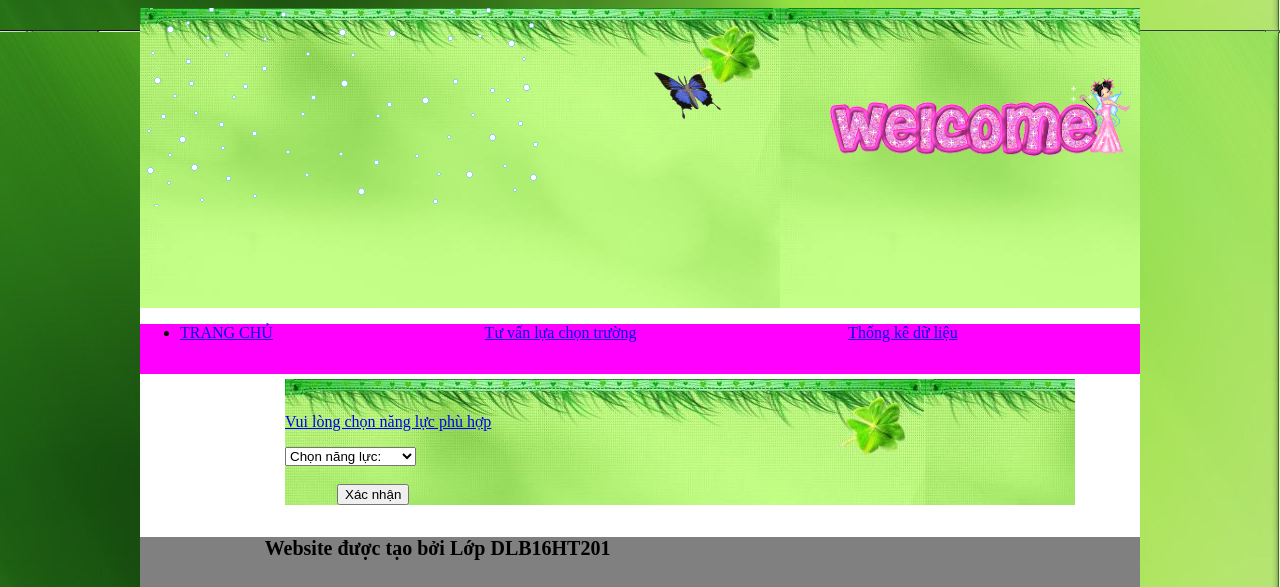
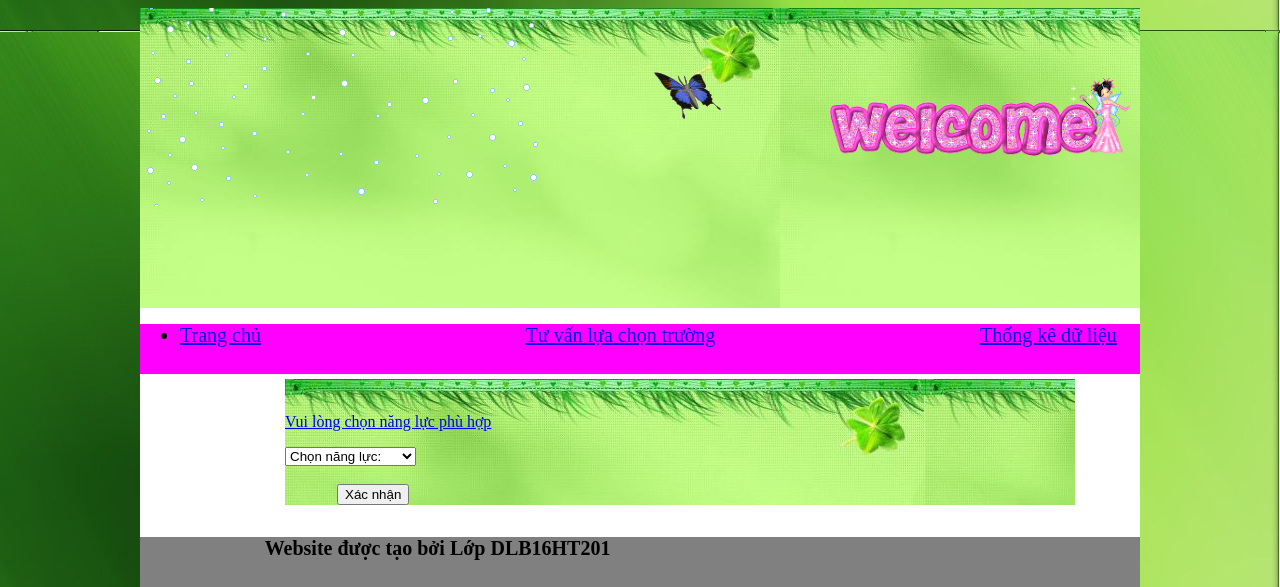
Before and after one commit to nguyenvubichvan1991/vanphp.github.io, a PHP site: page /nangluc.php in a window 1280 px wide. Shown: the top 587 px of the page. Run offline with PHP 8.4, Linux system fonts and the light colour scheme; grey boxes are pictures that could not be loaded.

Commit message:
Update nangluc.php

```diff
--- a/nangluc.php
+++ b/nangluc.php
@@ -26,11 +26,11 @@
                 <img src="images/welcom.gif" width="300px" />
             </div>
         </div>
-        <div id="menungang">
+       <div id="menungang">
 		<nav >
                     <a href="#" id="menu-icon"></a>
                     <ul>
-                        <li  style="border-left: none;"><a href="index.php">TRANG CHỦ</a>
+                        <li  style="border-left: none; font-size: 20px"><a href="index.php">Trang chủ</a>
 			&nbsp;&nbsp;&nbsp;&nbsp;&nbsp;&nbsp;&nbsp;&nbsp;&nbsp;&nbsp;&nbsp;&nbsp
 			&nbsp;&nbsp;&nbsp;&nbsp;&nbsp;&nbsp;&nbsp;&nbsp;&nbsp;&nbsp;&nbsp;&nbsp
 			&nbsp;&nbsp;&nbsp;&nbsp;&nbsp;&nbsp;&nbsp;&nbsp;&nbsp;&nbsp;&nbsp;&nbsp
```
